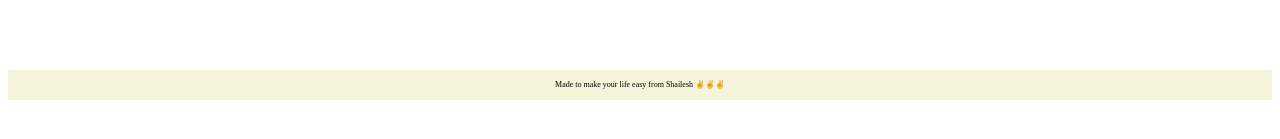
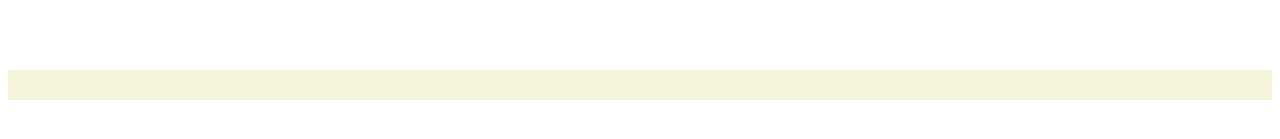
Before and after one commit to vikash1yadav/html-form-builder, a React (Create React App) app: page / in a window 1280 px wide. Shown: the part 561-700 px from the top of the page. Built offline with nearby package versions, Linux system fonts and the light colour scheme.

Commit message:
commented footer

```diff
--- a/src/footer.js
+++ b/src/footer.js
@@ -16,7 +16,7 @@ function Footer() {
         fontSize:"8px"
       }}
     >
-      Made to make your life easy from Shailesh ✌✌✌
+      {/* Made to make your life easy from Shailesh ✌✌✌ */}
     </div>
   );
 }
```
